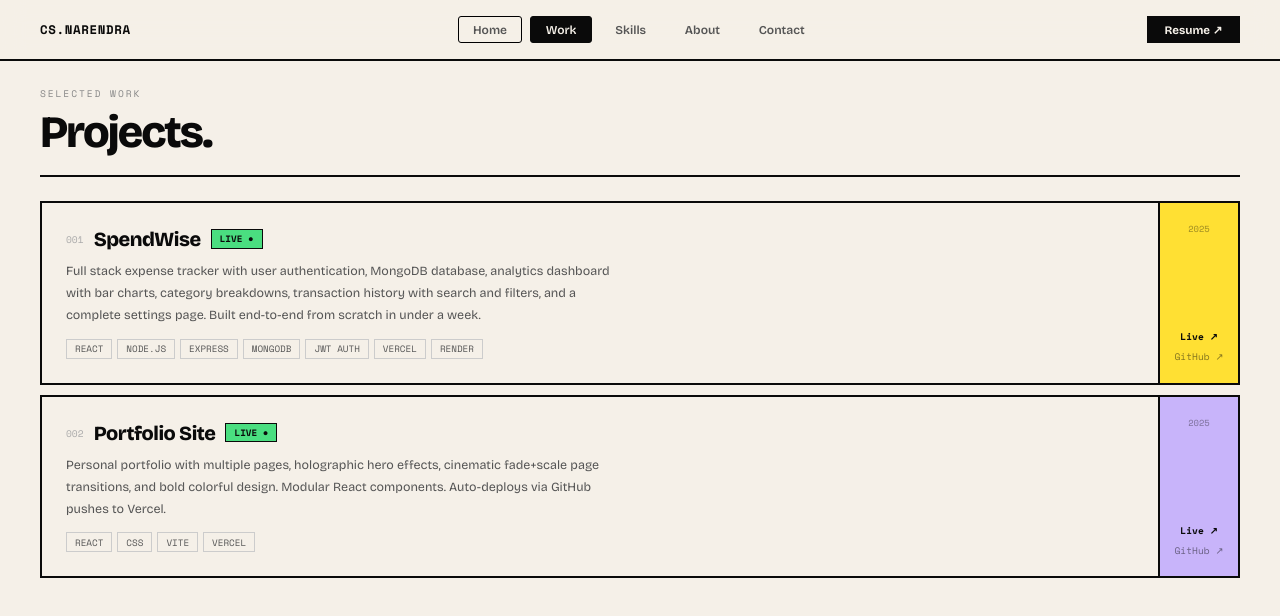
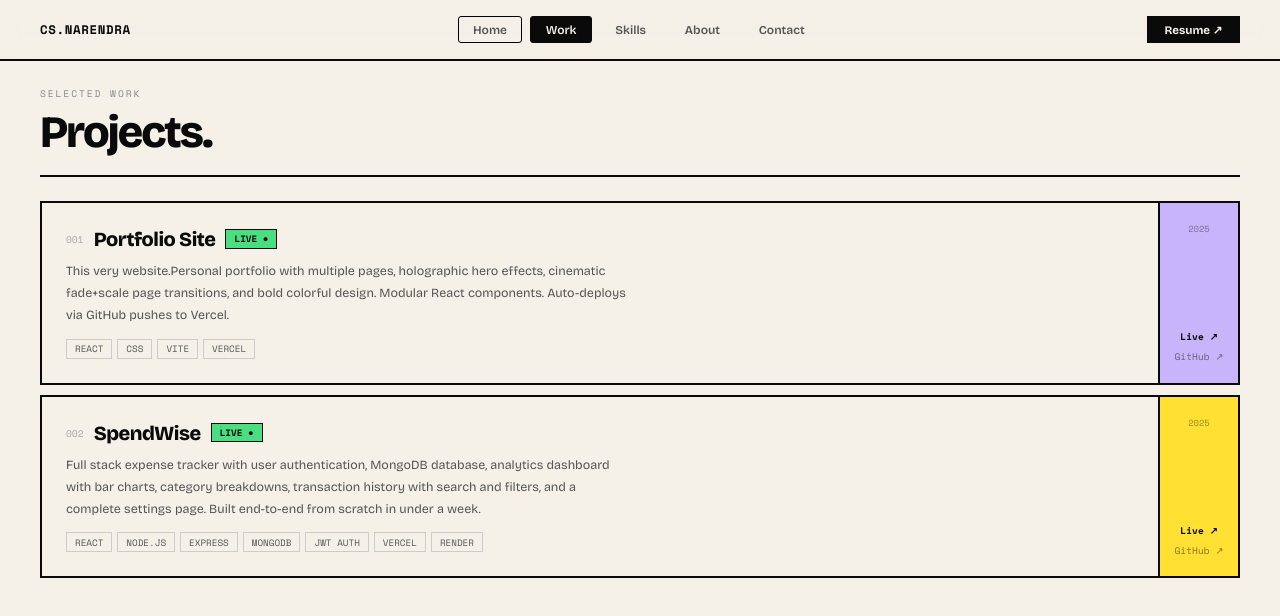
Before and after one commit to Friday369/my-portfolio, a React (Vite) app: page / in a window 1280 px wide. Both pictures are taken after a click on the button "Work". Shown: the top 616 px of the page. Built offline with nearby package versions, Linux system fonts and the light colour scheme.

Commit message:
Serial work change

```diff
--- a/src/pages/Work.jsx
+++ b/src/pages/Work.jsx
@@ -1,20 +1,19 @@
 const projects = [
   {
-    num: '001', name: 'SpendWise', year: '2025',
-    desc: 'Full stack expense tracker with user authentication, MongoDB database, analytics dashboard with bar charts, category breakdowns, transaction history with search and filters, and a complete settings page. Built end-to-end from scratch in under a week.',
-    stack: ['REACT', 'NODE.JS', 'EXPRESS', 'MONGODB', 'JWT AUTH', 'VERCEL', 'RENDER'],
-    live: 'https://your-spendwise.vercel.app',
-    github: 'https://github.com/Friday369/expense-tracker',
-    color: '#ffe033',
-  },
-  {
-    num: '002', name: 'Portfolio Site', year: '2025',
-    desc: 'Personal portfolio with multiple pages, holographic hero effects, cinematic fade+scale page transitions, and bold colorful design. Modular React components. Auto-deploys via GitHub pushes to Vercel.',
+    num: '001', name: 'Portfolio Site', year: '2025',
+    desc: 'This very website.Personal portfolio with multiple pages, holographic hero effects, cinematic fade+scale page transitions, and bold colorful design. Modular React components. Auto-deploys via GitHub pushes to Vercel.',
     stack: ['REACT', 'CSS', 'VITE', 'VERCEL'],
-    live: 'https://your-portfolio.vercel.app',
     github: 'https://github.com/Friday369/my-portfolio',
     color: '#c8b4fa',
   },
+  {
+    num: '002', name: 'SpendWise', year: '2025',
+    desc: 'Full stack expense tracker with user authentication, MongoDB database, analytics dashboard with bar charts, category breakdowns, transaction history with search and filters, and a complete settings page. Built end-to-end from scratch in under a week.',
+    stack: ['REACT', 'NODE.JS', 'EXPRESS', 'MONGODB', 'JWT AUTH', 'VERCEL', 'RENDER'],
+    live: 'https://expense-tracker-fawn-zeta-81.vercel.app/dashboard',
+    github: 'https://github.com/Friday369/expense-tracker',
+    color: '#ffe033',
+  }
 ]
 
 export default function Work() {
```
